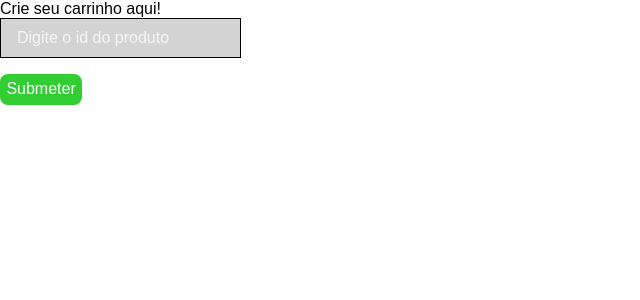
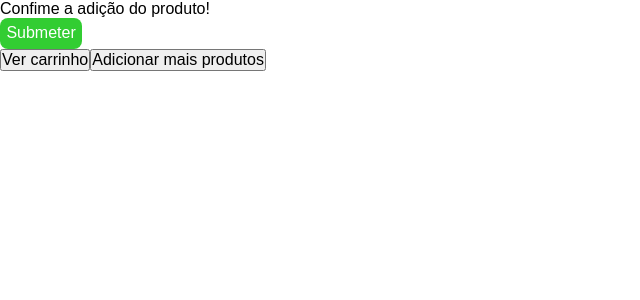
Before and after one commit to netrometro/UPE-2022.2-Equipe01, a Next.js app in the folder frontend/: page /cart/addCart in a window 1280 px wide. Shown: the top 300 px of the page, without its empty margins (0-640 px from the left). Built offline with nearby package versions, Linux system fonts and the light colour scheme.

Commit message:
Melhorei a forma como o carrinho funciona

```diff
--- a/frontend/src/pages/cart/addCart/index.tsx
+++ b/frontend/src/pages/cart/addCart/index.tsx
@@ -1,4 +1,4 @@
-import { useState, FormEvent, useContext } from 'react'
+import { useState, FormEvent, useContext, useEffect } from 'react'
 
 import Head from 'next/head'
 import React from 'react'
@@ -9,40 +9,31 @@ import { toast } from 'react-toastify'
 // import { ProductContext } from '../../../contexts/Teste'
 import { Button } from '../../../components/ui/Button'
 import { Input } from '../../../components/ui/Input'
+import Link from 'next/link'
+import { useRouter } from 'next/router'
+import { type } from 'os'
 
 export default function AddCart() {
 
   const [productId, setProductId] = useState('')
 
-//   const [loading, setLoading] = useState(false)
+  const router = useRouter();
+  const { id } = router.query;
 
   async function handleProductUp(event: FormEvent) {
-     event.preventDefault()
-
-     if(productId === ''){
-      toast.warning('Preencha todos os campos!')
-      return
+     let data = {
+        productId: Number(id)
      }
 
-    //  setLoading(true)
-
-     let data = {
-        productId: Number(productId)
-     }
-
-    //  await addProduct(data)
      try{
 
-        var response = await api.post('/api/addcart', data)
+        var response = api.post('/api/addcart', data)
         console.log(response);
         toast.success('Produto cadastrado com sucesso!')
 
       } catch(err) {
         console.log({err})
      }
-
-
-    //  setLoading(false)
 
   }
 
@@ -52,15 +43,10 @@ export default function AddCart() {
         <title>Criar um carrinho</title>
     </Head>
     <div>
-        Crie seu carrinho aqui!
+        Confime a adição do produto!
+
         <div style={{ display: 'flex', flexDirection: 'column', width: 200}}>
             <form onSubmit={handleProductUp}>
-            <Input
-              placeholder='Digite o id do produto'
-              type="text"
-              value={productId}
-              onChange={ (e) => setProductId(e.target.value) }
-            />
             <Button
                 type="submit"
                 loading={false}
@@ -69,7 +55,98 @@ export default function AddCart() {
             </Button>
             </form>
         </div>
+        <Link href="/cart/getCart" legacyBehavior>
+            <a>
+                <button type="button">Ver carrinho</button>
+            </a>
+        </Link>
+        <Link href="/productManager/getProduct" legacyBehavior>
+            <a>
+                <button type="button">Adicionar mais produtos</button>
+            </a>
+        </Link>
     </div>
     </>
   )
 }
+
+
+
+
+
+
+
+
+
+
+
+
+
+// export default function AddCart() {
+
+//   const [productId, setProductId] = useState('')
+
+//   const [loading, setLoading] = useState(false)
+// async function handleProductUp() {
+//   async function handleProductUp(event: FormEvent) {
+//      event.preventDefault()
+
+//      if(productId === ''){
+//       toast.warning('Preencha todos os campos!')
+//       return
+//      }
+
+//     //  setLoading(true)
+
+//      let data = {
+//         productId: Number(productId)
+//      }
+
+//     //  await addProduct(data)
+//      try{
+
+//         var response = api.post('/api/addcart', data)
+//         console.log(response);
+//         toast.success('Produto cadastrado com sucesso!')
+
+//       } catch(err) {
+//         console.log({err})
+//      }
+
+
+//     //  setLoading(false)
+
+//   }
+
+//   return (
+//     <>
+//     <Head>
+//         <title>Criar um carrinho</title>
+//     </Head>
+//     <div>
+//         Crie seu carrinho aqui!
+//         <div style={{ display: 'flex', flexDirection: 'column', width: 200}}>
+//             <form onSubmit={handleProductUp}>
+//             <Input
+//               placeholder='Digite o id do produto'
+//               type="text"
+//               value={productId}
+//               onChange={ (e) => setProductId(e.target.value) }
+//             />
+//             <Button
+//                 type="submit"
+//                 loading={false}
+//                 >
+//                 Submeter
+//             </Button>
+//             </form>
+//         </div>
+//         <Link href="/cart/getCart" legacyBehavior>
+//             <a>
+//                 <button type="button">Ver carrinho</button>
+//             </a>
+//         </Link>
+//     </div>
+//     </>
+//   )
+// }}
```
